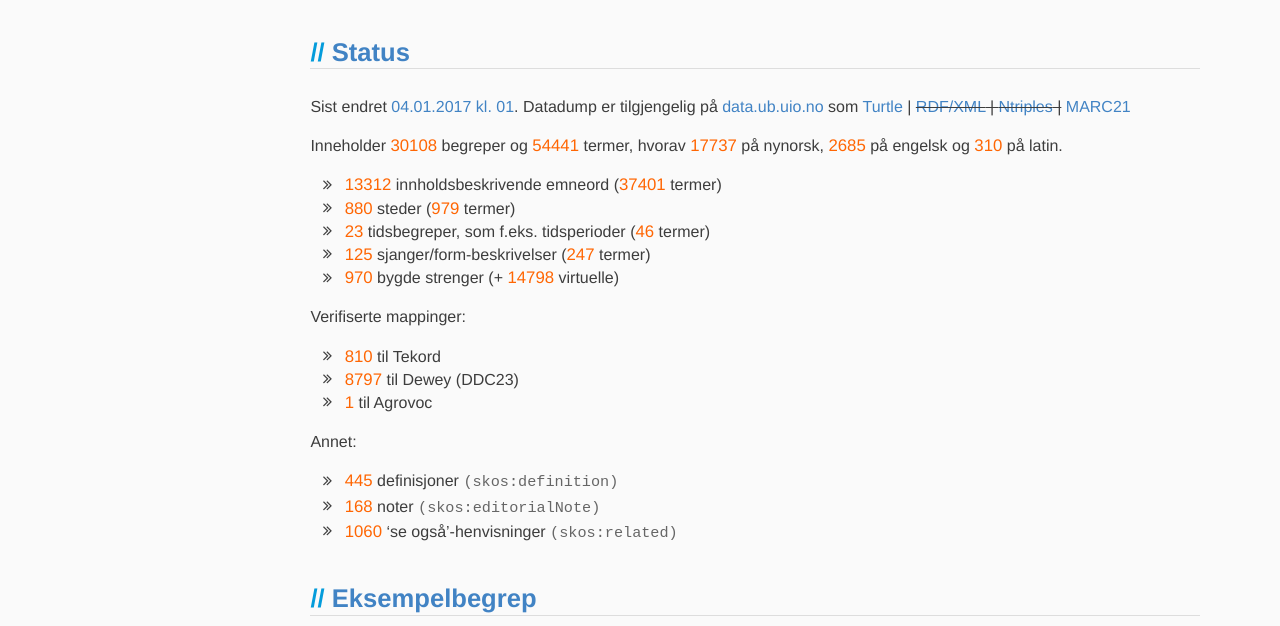
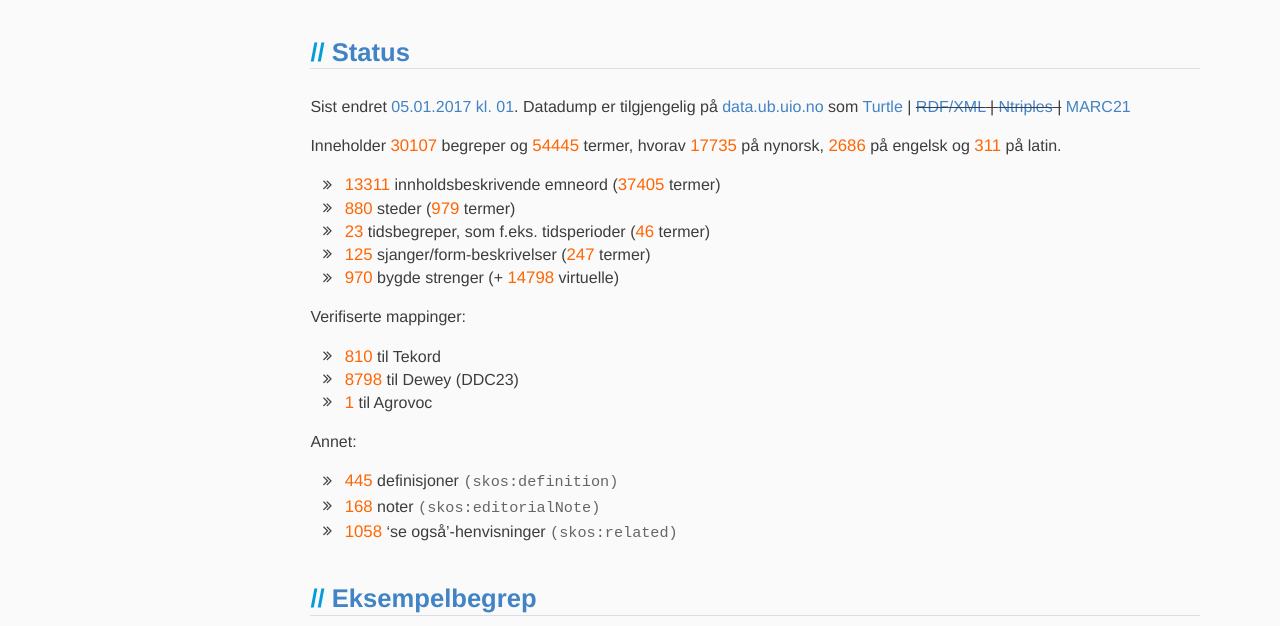
Before and after one commit to realfagstermer/realfagstermer.github.io, a Jekyll site: the page built from index.html, in a window 1280 px wide and 900 px high. Shown: the part 174-800 px from the top of the window. Built offline with Jekyll 4.4.1, drawn with Linux system fonts in a browser that asks for light colours; nearby versions of some CDN libraries; library files that are not in the unit come from our copies.

Commit message:
Update stats

```diff
--- a/_data/stats_current.json
+++ b/_data/stats_current.json
@@ -1,6 +1,6 @@
 {
-  "concepts": 30108,
-  "conceptsWithoutStrings": 14340,
+  "concepts": 30107,
+  "conceptsWithoutStrings": 14339,
   "facets": {
     "CompoundConcept": {
       "concepts": 970,
@@ -57,19 +57,19 @@
     },
     "Topic": {
       "altLabels": {
-        "en": 306,
+        "en": 308,
         "la": 17,
-        "nb": 3424,
-        "nn": 4730
+        "nb": 3429,
+        "nn": 4733
       },
-      "concepts": 13312,
+      "concepts": 13311,
       "prefLabels": {
-        "en": 2327,
-        "la": 292,
-        "nb": 13312,
-        "nn": 12993
+        "en": 2326,
+        "la": 293,
+        "nb": 13311,
+        "nn": 12988
       },
-      "terms": 37401
+      "terms": 37405
     },
     "VirtualCompoundConcept": {
       "concepts": 14798,
@@ -78,26 +78,26 @@
     }
   },
   "features": {
-    "broadMatch": 1439,
-    "closeMatch": 1538,
+    "broadMatch": 1441,
+    "closeMatch": 1537,
     "definition": 445,
     "editorialNote": 168,
-    "exactMatch": 6640,
+    "exactMatch": 6641,
     "narrowMatch": 0,
-    "related": 1060,
-    "relatedMatch": 3170
+    "related": 1058,
+    "relatedMatch": 3168
   },
   "mappings": {
     "agrovoc": 1,
-    "ddc": 8797,
+    "ddc": 8798,
     "tekord": 810
   },
   "terms": {
-    "_sum": 54441,
-    "en": 2685,
-    "la": 310,
-    "nb": 33709,
-    "nn": 17737
+    "_sum": 54445,
+    "en": 2686,
+    "la": 311,
+    "nb": 33713,
+    "nn": 17735
   },
-  "ts": 1483492473
+  "ts": 1483578915
 }
```
Also changed, not shown: _data/stats.json.
